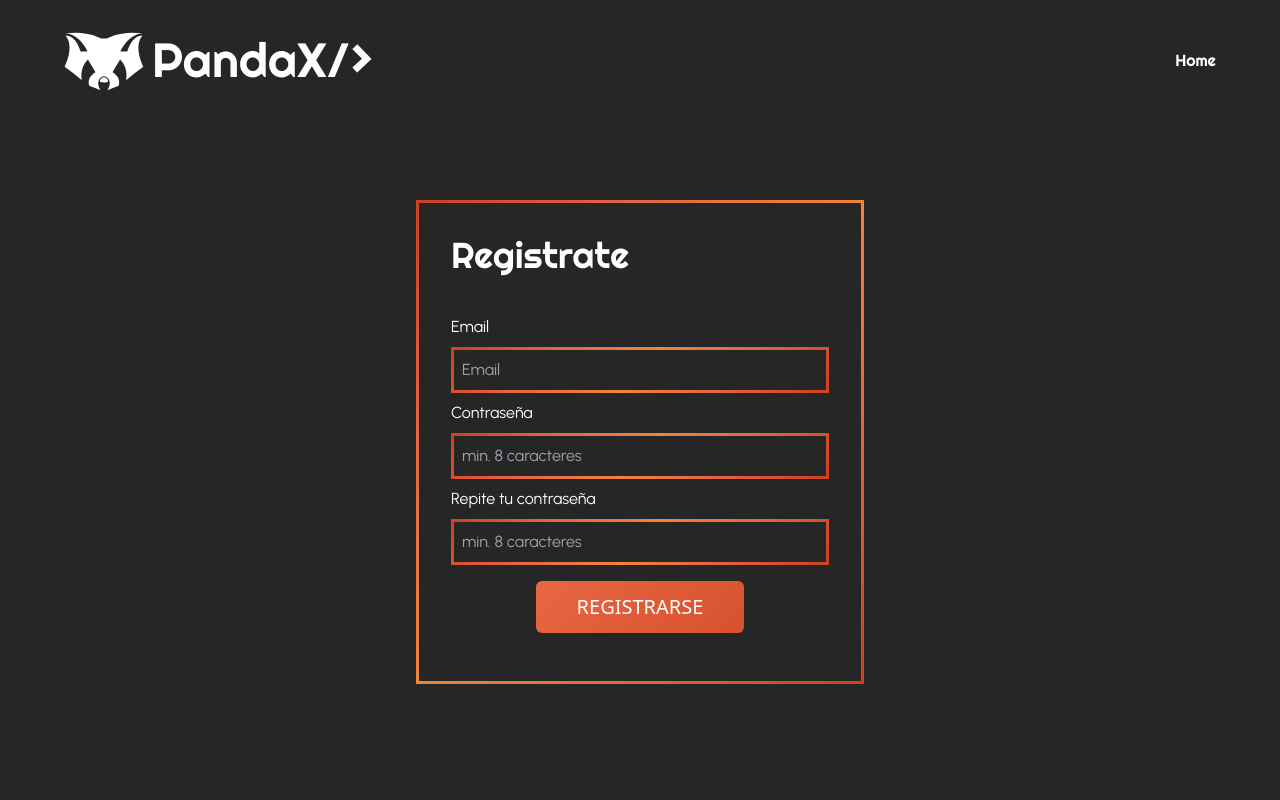
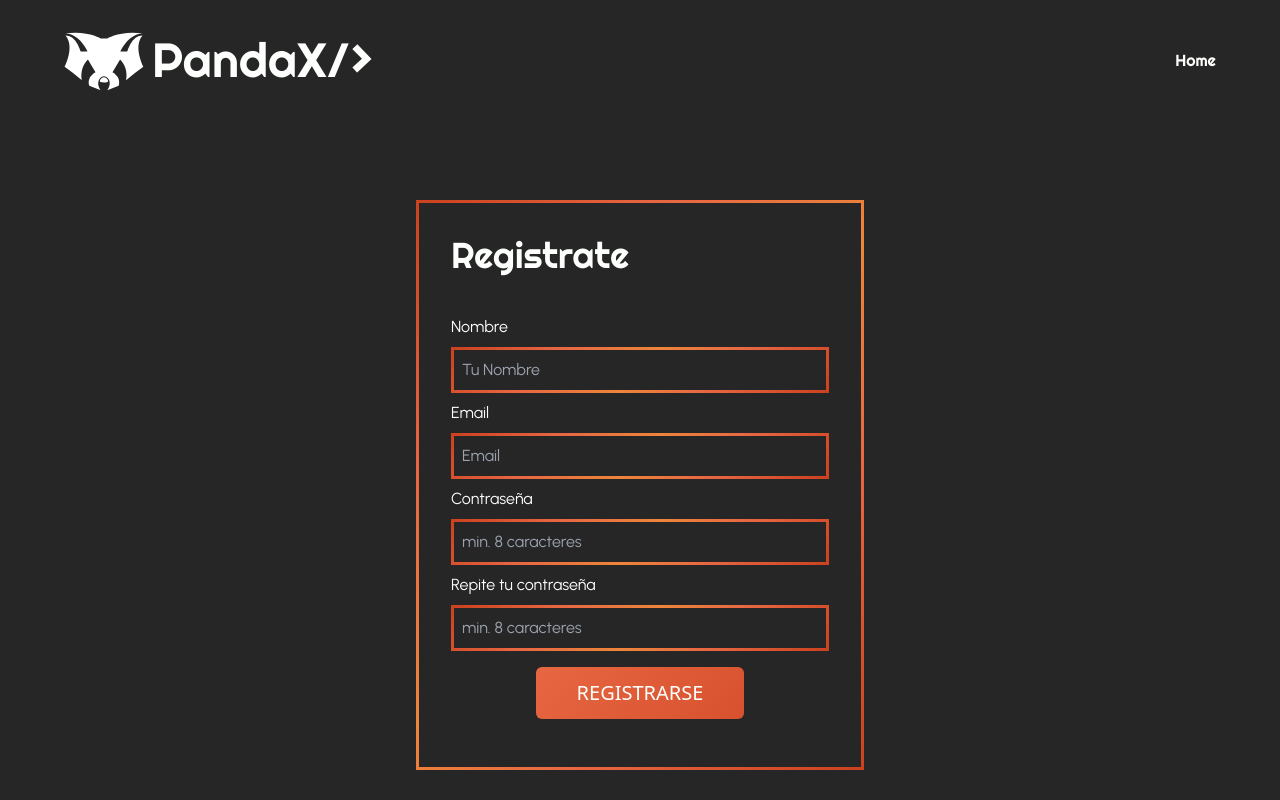
Before and after one commit to Juanpav78/Portafolio_PandaX_Frontend, a React (Vite) app: page /signup in a window 1280 px wide. Shown: the top 800 px of the page. Built offline with nearby package versions, Linux system fonts and the light colour scheme.

Commit message:
__Actualizacion, routing y comunicacion con la API para el registro y confirmacion de usuarios y el de restablecer password

```diff
--- a/src/App.jsx
+++ b/src/App.jsx
@@ -10,6 +10,7 @@ import AdminLayout from './layouts/AdminLayout';
 import IndexAdmin from './pages/IndexAdmin';
 import Edit from './pages/Edit';
 import Create from './pages/Create';
+import NewPassword from './pages/NewPassword';
 
 function App() {
   return (
@@ -22,7 +23,7 @@ function App() {
           <Route path='login'                     element={<Login />} />
           <Route path='signup'                    element={<Signup />} />
           <Route path='recover-password'          element={<Password />} />
-          <Route path='recover-password/:token'   element={<Password />} />
+          <Route path='recover-password/:token'   element={<NewPassword />} />
           <Route path='confirm/:id'               element={<Confirm />} />
         </Route>
         <Route path='/admin/' element={<AdminLayout />}>
--- /dev/null
+++ b/src/components/Alert.jsx
@@ -0,0 +1,11 @@
+
+const Alert = ({isError = false, msg=""}) => {
+  return (
+    <div className={`fixed w-1/3 p-5  uppercase right-0 ${isError ? "bg-p_red" : "bg-p_blue"}`}>
+        {isError}
+        <p className=' text-center text-p_white font-bold font-text text-lg'>{msg}</p>
+    </div>
+  )
+}
+
+export default Alert
--- a/src/index.css
+++ b/src/index.css
@@ -66,3 +66,8 @@
     50%{background-position:100% 34%}
     100%{background-position:0% 67%}
 }
+
+input:-webkit-autofill,
+input:-webkit-autofill:focus {
+  transition: background-color 600000s 0s, color 600000s 0s;
+}
--- a/src/pages/Confirm.jsx
+++ b/src/pages/Confirm.jsx
@@ -1,7 +1,46 @@
+import { useEffect, useState } from "react";
+import {useParams} from "react-router-dom";
+import axios from "axios";
+import Alert from "../components/Alert";
 
+//TODO: REALIZAR UN STATE PARA MOSTRAR UN ENLACE AL LOGIN
+//TODO: ENLACE AL LOGIN EN CASO DE NO SER VALIDO
 const Confirm = () => {
+  const params = useParams();
+  const {id} = params;
+  const [alerta, setAlerta]= useState({})
+  useEffect(()=>{
+    const confirmCuenta =async()=>{
+      try {
+        const url = `${import.meta.env.VITE_BACKEND_URL}/api/usuarios/confirmar/${id}`
+        const {data} = await axios(url);
+
+        setAlerta({msg :data.msg, //cuenta confirmada correctamente
+        error : false
+        })
+        setTimeout(()=>{  //se elimina la alerta despues de 5s
+          setAlerta({})
+        }, 5000)
+      } catch (error) {
+        setAlerta({msg :"Token no valido", //Token no valido
+        error : true
+        })
+        setTimeout(()=>{  //se elimina la alerta despues de 5s
+          setAlerta({})
+        }, 5000)
+      }
+    }
+    return ()=>{confirmCuenta()};
+
+  },[])
   return (
     <main>
+      {alerta.msg && ( //se muestra de manera condicional la alerta
+          <Alert
+            isError ={alerta.error}
+            msg={alerta.msg}
+          />
+        )}
       <h1 className=' text-4xl text-p_white font-title text-center p-44'>Tu cuenta ha sido confirmada</h1>
     </main>
   )
--- /dev/null
+++ b/src/pages/NewPassword.jsx
@@ -0,0 +1,126 @@
+import { useParams } from "react-router-dom"
+import Boton from "../components/Boton"
+import Alert from "../components/Alert";
+import axios from "axios";
+import { useEffect, useState } from "react";
+
+//TODO: REALIZAR UN STATE PARA MOSTRAR UN ENLACE AL LOGIN
+//TODO: ENLACE AL LOGIN EN CASO DE NO SER VALIDO
+const NewPassword = () => {
+    const {token}  = useParams();
+    const [alerta, setAlerta] = useState({});
+    const [password, setPassword] = useState("");
+    const [repeatPassword, setRepeatPassword] = useState("");
+    const [isToken, setIsToken] = useState(false)
+
+    const handleSubmit = async (e)=>{ //Funcion para reestablecer el password
+        e.preventDefault();
+
+        if(password.length < 8){
+            setAlerta({msg : "Las contraseña debe ser de minimo 8 caracteres"})
+            setTimeout(()=>{  //se elimina la alerta despues de 5s
+              setAlerta({})
+            }, 5000)
+            return;
+        }
+
+
+        if(password !== repeatPassword){
+            setAlerta({msg : "Las contraseñas no coinciden",
+            error : true
+          })
+            setTimeout(()=>{  //se elimina la alerta despues de 5s
+              setAlerta({})
+            }, 5000)
+            return;
+        }
+
+        try {
+            const url = `${import.meta.env.VITE_BACKEND_URL}/api/usuarios/recover-password/${token}`
+            const {data} = await axios.post(url, {password});
+
+            setAlerta({msg :data.msg, //password cambiado de forma exitosa
+            error : false
+            })
+            setTimeout(()=>{  //se elimina la alerta despues de 5s
+                setAlerta({})
+            }, 5000)
+        } catch (error) {
+            setAlerta({msg : error.response.data.msg, // Mensaje de error
+            error : true
+            })
+            setTimeout(()=>{  //se elimina la alerta despues de 5s
+                setAlerta({})
+            }, 5000)
+        }
+    }
+
+    useEffect(()=>{
+        const comprobarToken = async ()=>{
+          try {
+            const {data} = await axios(`${import.meta.env.VITE_BACKEND_URL}/api/usuarios/recover-password/${token}`)
+            setAlerta({msg :data.msg, //Token verificado
+            error : false
+            })
+            setTimeout(()=>{  //se elimina la alerta despues de 5s
+              setAlerta({})
+            }, 5000)
+            setIsToken(true)
+
+
+          } catch (error) {
+            setAlerta({msg : error.response.data.msg, // Mensaje de error
+            error : true
+            })
+            setTimeout(()=>{  //se elimina la alerta despues de 5s
+              setAlerta({})
+            }, 5000)
+
+          }
+
+
+        }
+
+        return ()=>{comprobarToken()}
+      },[])
+  return (
+    <main className='max-w-6xl mx-auto py-20'>
+        {alerta.msg && ( //se muestra de manera condicional la alerta
+          <Alert
+            isError ={alerta.error}
+            msg={alerta.msg}
+          />
+        )}
+    {isToken ? (
+        <form className='border-1px flex flex-col p-8 max-w-md  mx-auto' onSubmit={handleSubmit}>
+
+        <legend className='font-title text-4xl mb-8 text-p_white'>Nuevo Password</legend>
+
+        <label className=' text-p_white font-text my-2 ' htmlFor="password">Contraseña</label>
+          <input className='bg-transparent border-1px p-2 text-p_white font-text '
+          type="password" name="password" id="password" placeholder="min. 8 caracteres"
+          value={password}
+          onChange={e => setPassword(e.target.value)}
+          />
+
+          <label className=' text-p_white font-text my-2 ' htmlFor="repeat-password">Repite tu contraseña</label>
+          <input className='bg-transparent border-1px p-2 text-p_white font-text '
+          type="password" name="repeat-password" id="repeat-password" placeholder="min. 8 caracteres"
+          value={repeatPassword}
+          onChange={e => setRepeatPassword(e.target.value)}
+          />
+        <Boton isBtn
+          msg="Cambiar Password"
+          clase='w-full'
+        />
+       </form>
+    ):(
+        <h1 className=' text-4xl text-p_white font-title text-center p-44'>Token no valido :/</h1>
+    )}
+
+
+    </main>
+  )
+}
+
+export default NewPassword
--- a/src/pages/Password.jsx
+++ b/src/pages/Password.jsx
@@ -1,14 +1,56 @@
-import { useParams } from "react-router-dom"
 import Boton from "../components/Boton"
+import Alert from "../components/Alert";
+import axios from "axios";
+import { useState } from "react";
 
 const Password = () => {
-  const {token}  = useParams();
+  const [alerta, setAlerta] = useState({});
+  const [email, setEmail] = useState("");
+  const handleSubmit = async (e)=>{ //Funcion para enviar correo para reestablecer el password
+    e.preventDefault();
+
+    if([email].includes("")){
+      setAlerta({msg : "El email es obligatorio",
+    error : true
+    })
+      setTimeout(()=>{  //se elimina la alerta despues de 5s
+        setAlerta({})
+      }, 5000)
+
+      return;
+    }
+
+    try {
+      const url = `${import.meta.env.VITE_BACKEND_URL}/api/usuarios/recover-password`
+      const {data} = await axios.post(url, {email});
+
+      setAlerta({msg :data.msg, //Correo enviando correctamente
+      error : false
+      })
+      setTimeout(()=>{  //se elimina la alerta despues de 5s
+        setAlerta({})
+      }, 5000)
+    } catch (error) {
+      setAlerta({msg : error.response.data.msg, // Mensaje de error
+      error : true
+      })
+      setTimeout(()=>{  //se elimina la alerta despues de 5s
+        setAlerta({})
+      }, 5000)
+    }
+  }
+
 
   return (
     <main className='max-w-6xl mx-auto py-20'>
-    {!token ? (
+      {alerta.msg && ( //se muestra de manera condicional la alerta
+          <Alert
+            isError ={alerta.error}
+            msg={alerta.msg}
+          />
+        )}
 
-      <form className='border-1px flex flex-col p-8 max-w-md  mx-auto' action="">
+      <form className='border-1px flex flex-col p-8 max-w-md  mx-auto' onSubmit={handleSubmit}>
 
         <legend className='font-title text-4xl mb-8 text-p_white'>Recuperar Password</legend>
 
@@ -19,32 +61,14 @@ const Password = () => {
         type="email"
         name="email" id="email"
         placeholder="Email"
+        value={email}
+        onChange={e => setEmail(e.target.value)}
         />
         <Boton isBtn
           msg="Recuperar Password"
           clase='w-full'
         />
        </form>
-
-    ):(
-      <form className='border-1px flex flex-col p-8 max-w-md  mx-auto' action="">
-
-        <legend className='font-title text-4xl mb-8 text-p_white'>Nuevo Password</legend>
-
-        <label className=' text-p_white font-text my-2 ' htmlFor="password">Contraseña</label>
-          <input className='bg-transparent border-1px p-2 text-p_white font-text '
-          type="password" name="password" id="password" placeholder="min. 8 caracteres" />
-
-          <label className=' text-p_white font-text my-2 ' htmlFor="password">Repite tu contraseña</label>
-          <input className='bg-transparent border-1px p-2 text-p_white font-text '
-          type="password" name="password" id="password" placeholder="min. 8 caracteres" />
-        <Boton isBtn
-          msg="Cambiar Password"
-          clase='w-full'
-        />
-       </form>
-    )
-    }
     </main>
 
   )
--- a/src/pages/Signup.jsx
+++ b/src/pages/Signup.jsx
@@ -1,15 +1,109 @@
 import { useState } from "react"
 import Boton from "../components/Boton"
+import Alert from "../components/Alert";
+import axios from "axios";
 const Signup = () => {
   const [nombre, setNombre] = useState("");
   const [email, setEmail] = useState("");
   const [password, setPassword] = useState("");
   const [repeatPassword, setRepeatPassword] = useState("");
+  const [alerta , setAlerta] = useState({})
+
+  //TODO: REALIZAR UN STATE PARA MOSTRAR UN ENLACE AL LOGIN
+
+  const handleSubmit = async e =>{
+    e.preventDefault();
+
+
+    /*Validacion del formulario y creacion de la alerta*/
+
+    if([nombre, email,password,repeatPassword].includes("")){
+      setAlerta({msg : "Todos los campos son obligatorios",
+    error : true
+    })
+      setTimeout(()=>{  //se elimina la alerta despues de 5s
+        setAlerta({})
+      }, 5000)
+
+      return;
+
+    }
+    if(password.length < 8){
+      setAlerta({msg : "Las contraseña debe ser de minimo 8 caracteres"})
+      setTimeout(()=>{  //se elimina la alerta despues de 5s
+        setAlerta({})
+      }, 5000)
+      return;
+    }
+
+
+    if(password !== repeatPassword){
+      setAlerta({msg : "Las contraseñas no coinciden",
+      error : true
+    })
+      setTimeout(()=>{  //se elimina la alerta despues de 5s
+        setAlerta({})
+      }, 5000)
+      return;
+    }
+
+
+    /*Registro del usuario desde la API*/
+
+    try {
+      const {data} = await axios.post(`${import.meta.env.VITE_BACKEND_URL}/api/usuarios`,
+      {nombre,email,password}
+
+      )
+      setAlerta({msg :data.msg, //cuenta registrada
+      error : false
+      })
+      setTimeout(()=>{  //se elimina la alerta despues de 5s
+        setAlerta({})
+      }, 5000)
+
+      setNombre('')
+      setEmail('')
+      setPassword('')
+      setRepeatPassword('')
+
+    } catch (error) {
+      console.log(error)
+      setAlerta({msg : error.response.data.msg, //error
+        error : true
+        })
+      setTimeout(()=>{  //se elimina la alerta despues de 5s
+          setAlerta({})
+      }, 5000)
+    }
+  }
+
+
   return (
     <main className='max-w-6xl mx-auto py-20'>
-        <form className='border-1px flex flex-col p-8 max-w-md  mx-auto' action="">
+        {alerta.msg && ( //se muestra de manera condicional la alerta
+          <Alert
+            isError ={alerta.error}
+            msg={alerta.msg}
+          />
+        )}
+        <form
+        className='border-1px flex flex-col p-8 max-w-md  mx-auto'
+        onSubmit={handleSubmit}
+        >
 
           <legend className='font-title text-4xl mb-8 text-p_white'>Registrate</legend>
+
+          <label className=' text-p_white font-text my-2 '
+          htmlFor="nombre"
+          >Nombre</label>
+          <input className='bg-transparent border-1px p-2 text-p_white font-text '
+          type="text"
+          name="nombre" id="nombre"
+          placeholder="Tu Nombre"
+          value={nombre}
+          onChange={e => setNombre(e.target.value)}
+          />
 
           <label className=' text-p_white font-text my-2 '
           htmlFor="email"
@@ -24,11 +118,17 @@ const Signup = () => {
 
           <label className=' text-p_white font-text my-2 ' htmlFor="password">Contraseña</label>
           <input className='bg-transparent border-1px p-2 text-p_white font-text '
-          type="password" name="password" id="password" placeholder="min. 8 caracteres" />
+          type="password" name="password" id="password" placeholder="min. 8 caracteres"
+          value={password}
+          onChange={e => setPassword(e.target.value)}
+          />
 
           <label className=' text-p_white font-text my-2 ' htmlFor="repeat-password">Repite tu contraseña</label>
           <input className='bg-transparent border-1px p-2 text-p_white font-text '
-          type="password" name="repeat-password" id="repeat-password" placeholder="min. 8 caracteres" />
+          type="password" name="repeat-password" id="repeat-password" placeholder="min. 8 caracteres"
+          value={repeatPassword}
+          onChange={e => setRepeatPassword(e.target.value)}
+          />
           <Boton isBtn
             msg="Registrarse"
             clase='w-52'
--- a/tailwind.config.js
+++ b/tailwind.config.js
@@ -12,6 +12,8 @@ export default {
       'p_silver': '#484848',
       'p_silverDark': '#262626',
       'p_white': '#FDFFFC',
+      'p_blue' : '#2f7abb',
+      'p_red' : '#bb2f2f'
     },
     fontFamily: {
       'title': 'Righteous, cursive',
```
Also changed, not shown: 1 other file (tests, documents, lock files or other folders).
